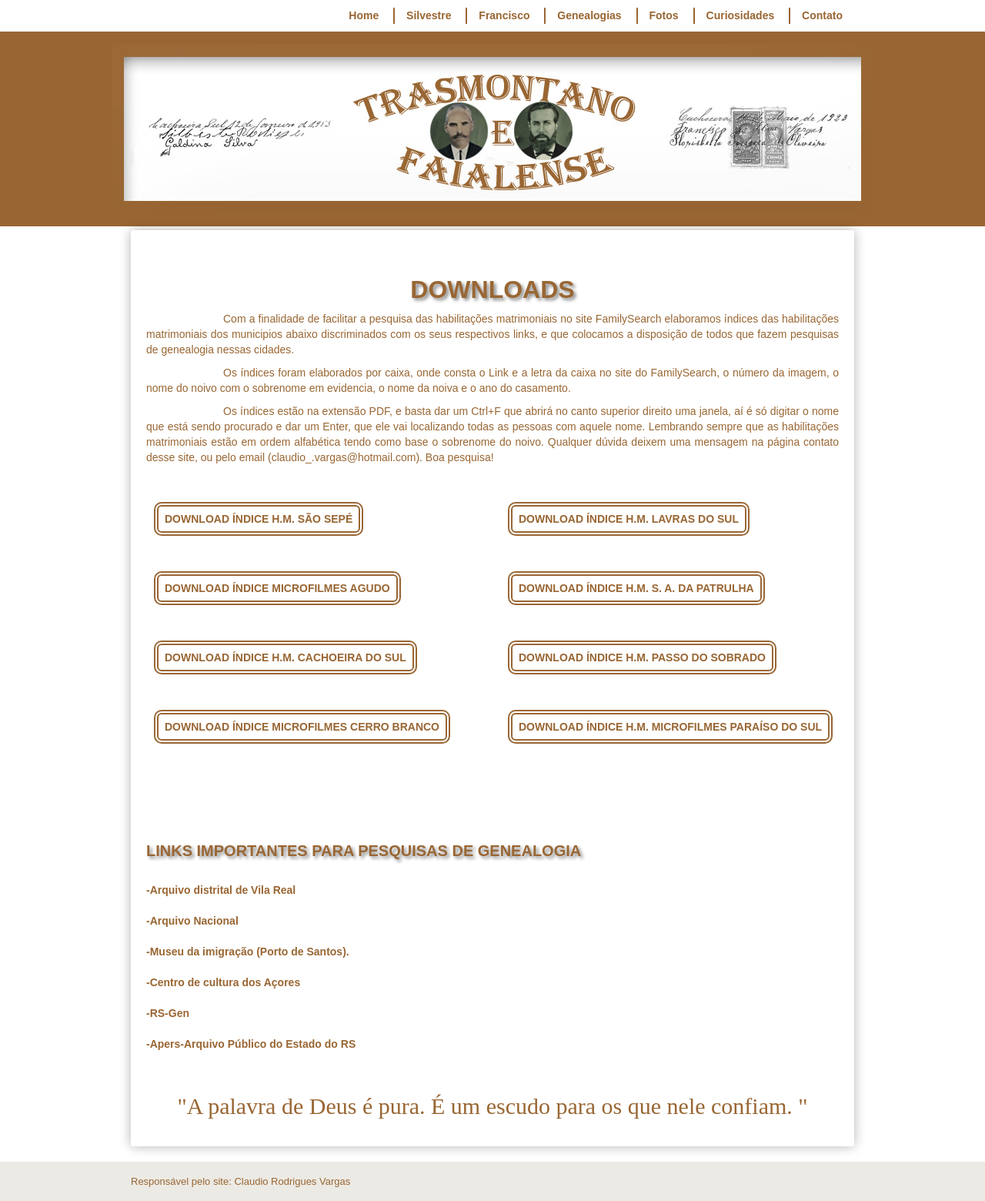
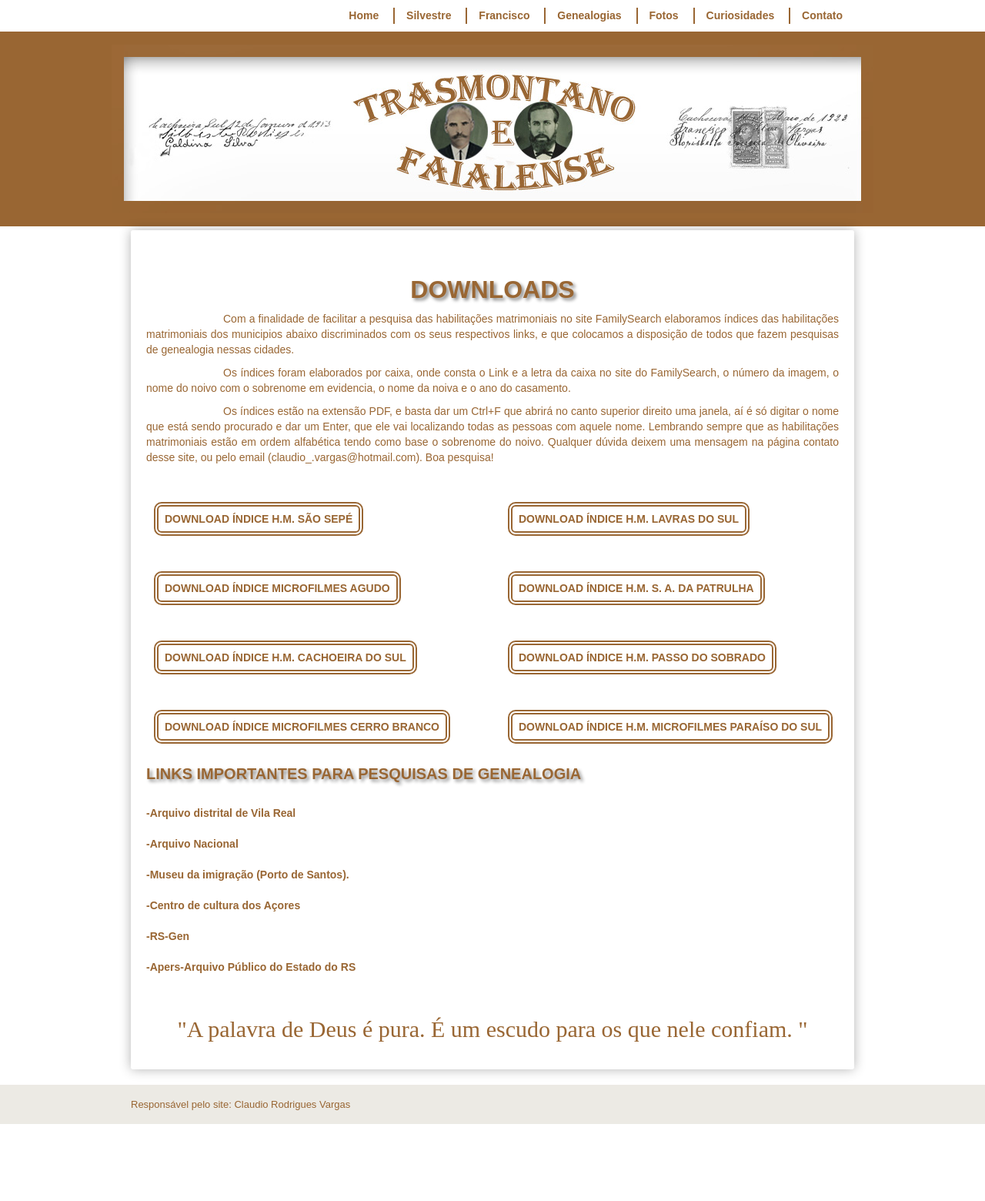
Before and after one commit to claudiovargas1955/claudiovargas1955.github.io, a Jekyll site: the page built from _pages/downloads.html, in a window 1280 px wide. Shown: the whole page at 77% size. Built offline with Jekyll 4.4.1, drawn with Linux system fonts in a browser that asks for light colours; some web fonts are replaced; after the commit the page ends 1460 px from its top, so only the background shows below that.

Commit message:
Update downloads.html

```diff
--- a/_pages/downloads.html
+++ b/_pages/downloads.html
@@ -21,7 +21,7 @@ a:hover{text-decoration:underline;
 
  #indices{position:relative;
 		     width:1000px;
-		     padding-bottom:300px;
+		     padding-bottom:200px;
 	 	     }
 
 .indls{position:relative;
```
